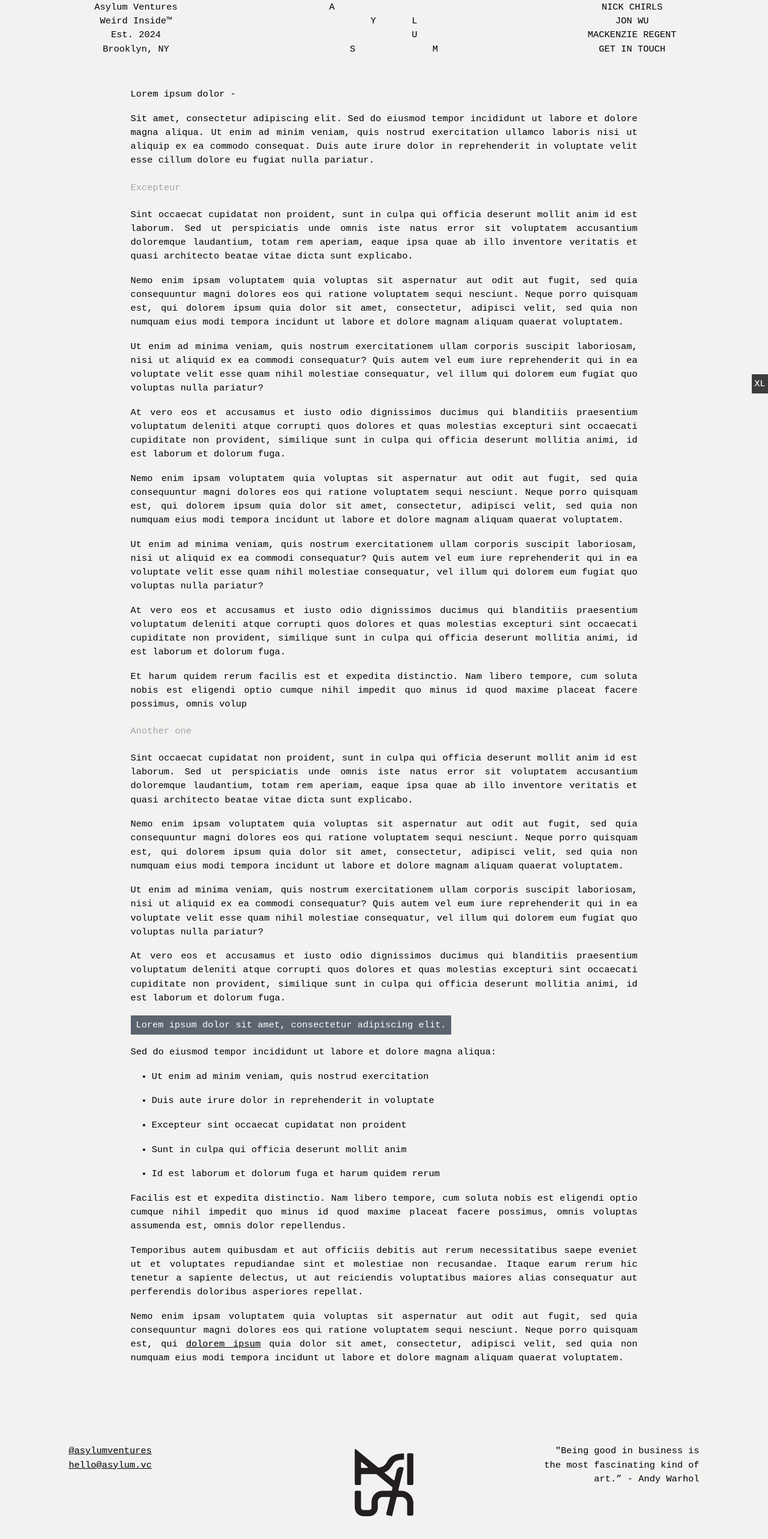
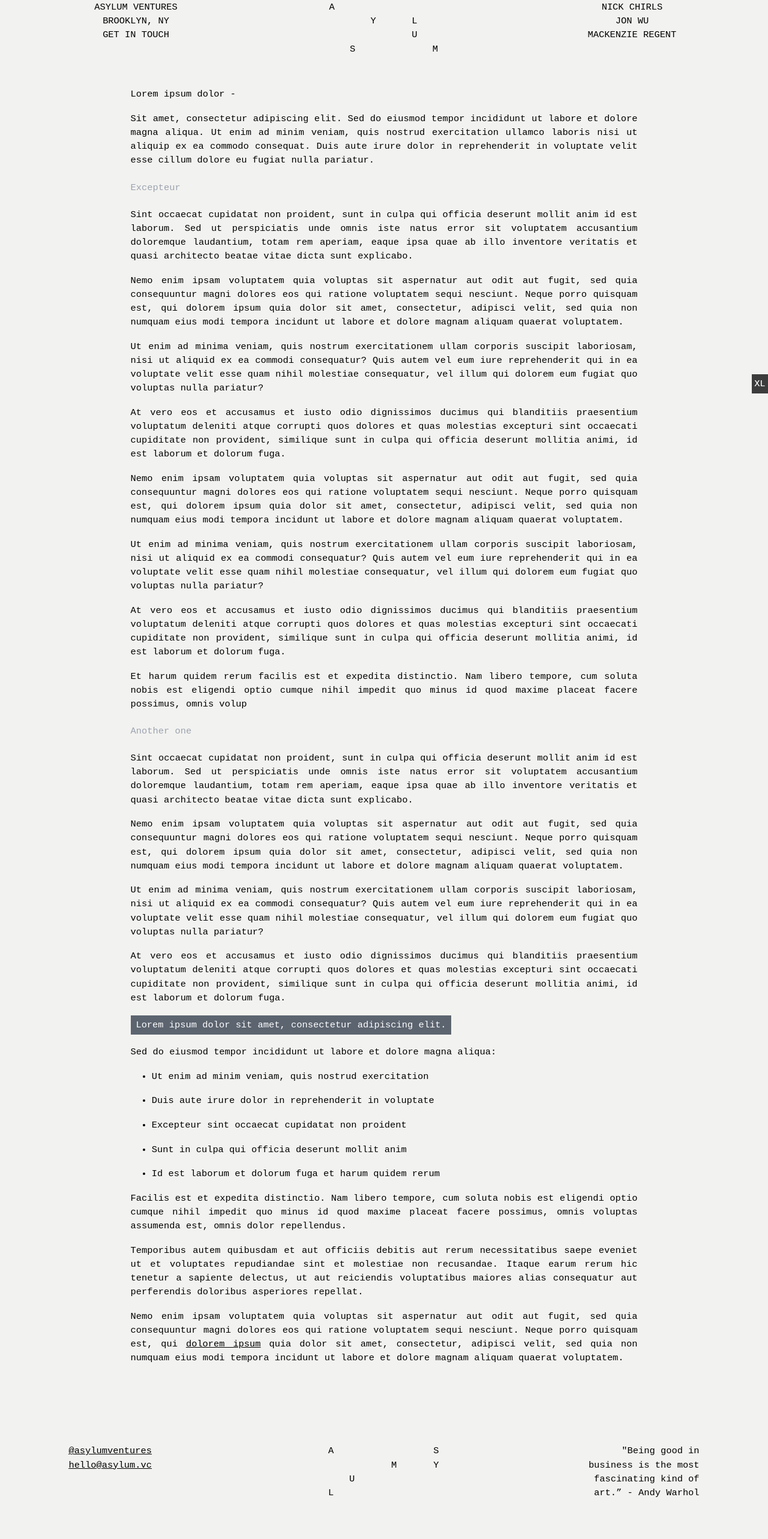
Before and after one commit to pieratt/asylumvc, a Next.js app: page / in a window 1280 px wide. Shown: the part 144-2710 px from the top of the page at 60% size. Built offline with nearby package versions, Linux system fonts and the light colour scheme; a web font is replaced by a local one.

Commit message:
updated footer x2 (no more icon)

```diff
--- a/components/Footer.tsx
+++ b/components/Footer.tsx
@@ -6,9 +6,14 @@ import React, { useState, useEffect } from 'react';
 const XSFooter: React.FC<{ handlePageChange: (page: string) => void }> = ({ handlePageChange }) => (
     <div className="flex flex-col items-centerspace-y-4">
         {/* ASYLUM logo */}
-        <h1 className="text-sm tracking-widest w-full text-center cursor-pointer" onClick={() => handlePageChange('main')}>
-            <div className="flex justify-center w-full">
-                <img src="/asylum_logo_7_black.png" alt="Asylum Logo" className="mx-auto max-h-[128px] w-auto mb-12" />
+        <h1 className="text-sm px-24 pb-12 tracking-widest w-full text-center cursor-pointer" onClick={() => handlePageChange('main')}>
+            <div className="grid grid-cols-6 grid-rows-4">
+                <span className="col-start-1 row-start-1">A</span>
+                <span className="col-start-3 row-start-2">Y</span>
+                <span className="col-start-2 row-start-4">S</span>
+                <span className="col-start-5 row-start-3">U</span>
+                <span className="col-start-5 row-start-2">L</span>
+                <span className="col-start-6 row-start-4">M</span>
             </div>
         </h1>
         {/* Meta information */}
@@ -24,11 +29,18 @@ const XSFooter: React.FC<{ handlePageChange: (page: string) => void }> = ({ hand
 const SMFooter: React.FC<{ handlePageChange: (page: string) => void }> = ({ handlePageChange }) => (
     <div className="flex flex-col items-centerspace-y-4">
         {/* ASYLUM logo */}
-        <h1 className="text-sm tracking-widest w-full text-center cursor-pointer" onClick={() => handlePageChange('main')}>
-            <div className="flex justify-center w-full">
-                <img src="/asylum_logo_7_black.png" alt="Asylum Logo" className="mx-auto max-h-[128px] w-auto mb-12" />
+
+        <h1 className="text-sm px-24 pb-12 tracking-widest w-full text-center cursor-pointer" onClick={() => handlePageChange('main')}>
+            <div className="grid grid-cols-6 grid-rows-4">
+                <span className="col-start-2 row-start-1">A</span>
+                <span className="col-start-5 row-start-2">Y</span>
+                <span className="col-start-3 row-start-2">S</span>
+                <span className="col-start-1 row-start-3">L</span>
+                <span className="col-start-4 row-start-4">U</span>
+                <span className="col-start-6 row-start-5">M</span>
             </div>
         </h1>
+
 {/* Meta information */}
         <div className="text-sm text-center w-3/5 mx-auto">
             <p className="underline"><a href="https://x.com/asylumventures" target="_blank" rel="noopener noreferrer" >@asylumventures</a></p>
@@ -42,19 +54,25 @@ const SMFooter: React.FC<{ handlePageChange: (page: string) => void }> = ({ hand
 const MDFooter: React.FC<{ handlePageChange: (page: string) => void }> = ({ handlePageChange }) => (
     <div className="flex justify-between items-start mx-auto w-full">
         {/* Left meta information */}
-        <div className="text-sm text-left w-2/5">
+        <div className="text-sm text-left w-1/4">
             <p></p>
             <p className="underline"><a href="https://x.com/asylumventures" target="_blank" rel="noopener noreferrer" >@asylumventures</a></p>
             <p className="underline mb-10"><a href="mailto:hello@asylum.vc" >hello@asylum.vc</a></p>
+            <p></p>
         </div>
         {/* ASYLUM logo */}
-        <h1 className="text-sm tracking-widest w-4/5 text-center cursor-pointer" onClick={() => handlePageChange('main')}>
-            <div className="flex justify-center w-full">
-                <img src="/asylum_logo_7_black.png" alt="Asylum Logo" className="mx-auto max-h-[128px] w-auto" />
+        <h1 className="text-sm tracking-widest w-1/4 text-center cursor-pointer" onClick={() => handlePageChange('main')}>
+            <div className="grid grid-cols-6 grid-rows-4">
+                <span className="col-start-1 row-start-1">A</span>
+                <span className="col-start-3 row-start-2">Y</span>
+                <span className="col-start-2 row-start-4">S</span>
+                <span className="col-start-5 row-start-3">U</span>
+                <span className="col-start-5 row-start-2">L</span>
+                <span className="col-start-6 row-start-4">M</span>
             </div>
         </h1>
         {/* Right meta information */}
-        <div className="text-sm text-right w-2/5">
+        <div className="text-sm text-right w-1/4">
             <p>"Being good in business is the most fascinating kind of art.” - Andy Warhol</p>
         </div>
     </div>
@@ -64,20 +82,25 @@ const MDFooter: React.FC<{ handlePageChange: (page: string) => void }> = ({ hand
 const LGFooter: React.FC<{ handlePageChange: (page: string) => void }> = ({ handlePageChange }) => (
     <div className="flex justify-between items-start mx-auto w-full">
         {/* Left meta information */}
-        <div className="text-sm text-left w-2/5">
+        <div className="text-sm text-left w-1/4">
             <p></p>
             <p className="underline"><a href="https://x.com/asylumventures" target="_blank" rel="noopener noreferrer" >@asylumventures</a></p>
             <p className="underline mb-10"><a href="mailto:hello@asylum.vc" >hello@asylum.vc</a></p>
             <p></p>
         </div>
         {/* ASYLUM logo */}
-        <h1 className="text-sm tracking-widest w-4/5 text-center cursor-pointer" onClick={() => handlePageChange('main')}>
-            <div className="flex justify-center w-full">
-                <img src="/asylum_logo_7_black.png" alt="Asylum Logo" className="mx-auto max-h-[128px] w-auto" />
+        <h1 className="text-sm tracking-widest w-1/4 text-center cursor-pointer" onClick={() => handlePageChange('main')}>
+            <div className="grid grid-cols-6 grid-rows-4">
+                <span className="col-start-2 row-start-1">A</span>
+                <span className="col-start-5 row-start-1">S</span>
+                <span className="col-start-3 row-start-2">Y</span>
+                <span className="col-start-1 row-start-3">L</span>
+                <span className="col-start-4 row-start-3">U</span>
+                <span className="col-start-6 row-start-4">M</span>
             </div>
         </h1>
         {/* Right meta information */}
-        <div className="text-sm text-right w-2/5">
+        <div className="text-sm text-right w-1/4">
             <p>"Being good in business is the most fascinating kind of art.” - Andy Warhol</p>
         </div>
     </div>
@@ -87,20 +110,25 @@ const LGFooter: React.FC<{ handlePageChange: (page: string) => void }> = ({ hand
 const XLFooter: React.FC<{ handlePageChange: (page: string) => void }> = ({ handlePageChange }) => (
     <div className="flex justify-between items-start mx-auto w-full">
         {/* Left meta information */}
-        <div className="text-sm text-left w-2/5">
+        <div className="text-sm text-left w-1/5">
             <p></p>
             <p className="underline"><a href="https://x.com/asylumventures" target="_blank" rel="noopener noreferrer" >@asylumventures</a></p>
             <p className="underline mb-10"><a href="mailto:hello@asylum.vc" >hello@asylum.vc</a></p>
            <p></p>
         </div>
         {/* ASYLUM logo */}
-        <h1 className="text-sm tracking-widest w-4/5 text-center cursor-pointer" onClick={() => handlePageChange('main')}>
-            <div className="flex justify-center w-full">
-                <img src="/asylum_logo_7_black.png" alt="Asylum Logo" className="mx-auto max-h-[128px] w-auto" />
+        <h1 className="text-sm tracking-widest w-1/5 text-center cursor-pointer" onClick={() => handlePageChange('main')}>
+            <div className="grid grid-cols-6 grid-rows-4">
+                <span className="col-start-1 row-start-1">A</span>
+                <span className="col-start-6 row-start-1">S</span>
+                <span className="col-start-6 row-start-2">Y</span>
+                <span className="col-start-1 row-start-4">L</span>
+                <span className="col-start-2 row-start-3">U</span>
+                <span className="col-start-4 row-start-2">M</span>
             </div>
         </h1>
         {/* Right meta information */}
-        <div className="text-sm text-right w-2/5">
+        <div className="text-sm text-right w-1/5">
             <p>"Being good in business is the most fascinating kind of art.” - Andy Warhol</p>
         </div>
     </div>
--- a/components/Header.tsx
+++ b/components/Header.tsx
@@ -24,16 +24,12 @@ const XSHeader: React.FC<{ handlePageChange: (page: string) => void, currentPage
         <p><a href="https://x.com/nchirls" target="_blank" rel="noopener noreferrer">NICK CHIRLS</a></p>
       </div>
       <div className="flex justify-between">
-        <p>WEIRD INSIDE™</p>
+        <p>BROOKLYN, NY</p>
         <p><a href="https://x.com/jonwu_" target="_blank" rel="noopener noreferrer">JON WU</a></p>
       </div>
       <div className="flex justify-between">
-        <p>EST. 2024</p>
+        <p onClick={() => handlePageChange('contact')} className="cursor-pointer hover:underline">GET IN TOUCH</p>
         <p><a href="https://x.com/kenzieregent" target="_blank" rel="noopener noreferrer">MACKENZIE REGENT</a></p>
-      </div>
-      <div className="flex justify-between">
-        <p>BROOKLYN, NY</p>
-        <p onClick={() => handlePageChange('contact')} className="cursor-pointer hover:underline">GET IN TOUCH</p>
       </div>
     </div>
   </div>
@@ -60,16 +56,12 @@ const SMHeader: React.FC<{ handlePageChange: (page: string) => void, currentPage
         <p><a href="https://x.com/nchirls" target="_blank" rel="noopener noreferrer">NICK CHIRLS</a></p>
       </div>
       <div className="flex justify-between">
-                <p>WEIRD INSIDE™</p>
+        <p>BROOKLYN, NY</p>
         <p><a href="https://x.com/jonwu_" target="_blank" rel="noopener noreferrer">JON WU</a></p>
       </div>
       <div className="flex justify-between">
-                <p>EST. 2024</p>
+        <p onClick={() => handlePageChange('contact')} className="cursor-pointer hover:underline">GET IN TOUCH</p>
         <p><a href="https://x.com/kenzieregent" target="_blank" rel="noopener noreferrer">MACKENZIE REGENT</a></p>
-            </div>
-            <div className="flex justify-between">
-                <p>BROOKLYN, NY</p>
-                <p onClick={() => handlePageChange('contact')} className="cursor-pointer hover:underline">GET IN TOUCH</p>
       </div>
     </div>
     </div>
@@ -80,11 +72,9 @@ const MDHeader: React.FC<{ handlePageChange: (page: string) => void, currentPage
   <div className="flex justify-between items-start">
     {/* Left meta information */}
     <div className="text-sm text-left w-1/3">
-
       <p className="cursor-pointer hover:underline" onClick={() => handlePageChange('main')}>ASYLUM VENTURES</p>
-      <p>WEIRD INSIDE™</p>
-      <p>EST. 2024</p>
       <p>BROOKLYN, NY</p>
+      <p onClick={() => handlePageChange('contact')} className="cursor-pointer hover:underline">GET IN TOUCH</p>
     </div>
     {/* ASYLUM logo */}
     <h1 className="text-sm tracking-widest w-1/3 text-center cursor-pointer" onClick={() => handlePageChange('main')}>
@@ -99,11 +89,9 @@ const MDHeader: React.FC<{ handlePageChange: (page: string) => void, currentPage
     </h1>
     {/* Right meta information */}
     <div className="text-sm text-right w-1/3">
-
       <p><a href="https://x.com/nchirls" target="_blank" rel="noopener noreferrer">NICK CHIRLS</a></p>
       <p><a href="https://x.com/jonwu_" target="_blank" rel="noopener noreferrer">JON WU</a></p>
       <p><a href="https://x.com/kenzieregent" target="_blank" rel="noopener noreferrer">MACKENZIE REGENT</a></p>
-      <p onClick={() => handlePageChange('contact')} className="cursor-pointer hover:underline">GET IN TOUCH</p>
     </div>
   </div>
 );
@@ -112,12 +100,10 @@ const MDHeader: React.FC<{ handlePageChange: (page: string) => void, currentPage
 const LGHeader: React.FC<{ handlePageChange: (page: string) => void, currentPage: string }> = ({ handlePageChange, currentPage }) => (
   <div className="flex justify-between items-start">
     {/* Left meta information */}
-    <div className="text-sm text-left w-1/4">
-
+    <div className="text-sm text-left w-1/5">
       <p className="cursor-pointer hover:underline" onClick={() => handlePageChange('main')}>ASYLUM VENTURES</p>
-      <p>WEIRD INSIDE™</p>
-      <p>EST. 2024</p>
       <p>BROOKLYN, NY</p>
+      <p onClick={() => handlePageChange('contact')} className="cursor-pointer hover:underline">GET IN TOUCH</p>
     </div>
     {/* ASYLUM logo */}
     <h1 className="text-sm tracking-widest w-1/4 text-center cursor-pointer" onClick={() => handlePageChange('main')}>
@@ -131,12 +117,10 @@ const LGHeader: React.FC<{ handlePageChange: (page: string) => void, currentPage
       </div>
     </h1>
     {/* Right meta information */}
-    <div className="text-sm text-right w-1/4">
-
+    <div className="text-sm text-right w-1/5">
       <p><a href="https://x.com/nchirls" target="_blank" rel="noopener noreferrer">NICK CHIRLS</a></p>
       <p><a href="https://x.com/jonwu_" target="_blank" rel="noopener noreferrer">JON WU</a></p>
       <p><a href="https://x.com/kenzieregent" target="_blank" rel="noopener noreferrer">MACKENZIE REGENT</a></p>
-      <p onClick={() => handlePageChange('contact')} className="cursor-pointer hover:underline">GET IN TOUCH</p>
     </div>
   </div>
 );
@@ -146,10 +130,9 @@ const XLHeader: React.FC<{ handlePageChange: (page: string) => void, currentPage
   <div className="flex justify-between items-start mx-auto w-full">
     {/* Left meta information */}
     <div className="text-sm text-center w-1/5">
-      <p className="cursor-pointer hover:underline" onClick={() => handlePageChange('main')}>Asylum Ventures</p>
-      <p>Weird Inside™</p>
-      <p>Est. 2024</p>
-      <p>Brooklyn, NY</p>
+      <p className="cursor-pointer hover:underline" onClick={() => handlePageChange('main')}>ASYLUM VENTURES</p>
+      <p>BROOKLYN, NY</p>
+      <p onClick={() => handlePageChange('contact')} className="cursor-pointer hover:underline">GET IN TOUCH</p>
     </div>
     {/* ASYLUM logo */}
     <h1 className="text-sm tracking-widest w-1/5 text-center cursor-pointer" onClick={() => handlePageChange('main')}>
@@ -164,11 +147,9 @@ const XLHeader: React.FC<{ handlePageChange: (page: string) => void, currentPage
     </h1>
     {/* Right meta information */}
     <div className="text-sm text-center w-1/5">
-
       <p><a href="https://x.com/nchirls" target="_blank" rel="noopener noreferrer">NICK CHIRLS</a></p>
       <p><a href="https://x.com/jonwu_" target="_blank" rel="noopener noreferrer">JON WU</a></p>
       <p><a href="https://x.com/kenzieregent" target="_blank" rel="noopener noreferrer">MACKENZIE REGENT</a></p>
-      <p onClick={() => handlePageChange('contact')} className="cursor-pointer hover:underline">GET IN TOUCH</p>
     </div>
   </div>
 );
```
Lines whose indentation alone changed are shown as unchanged.
